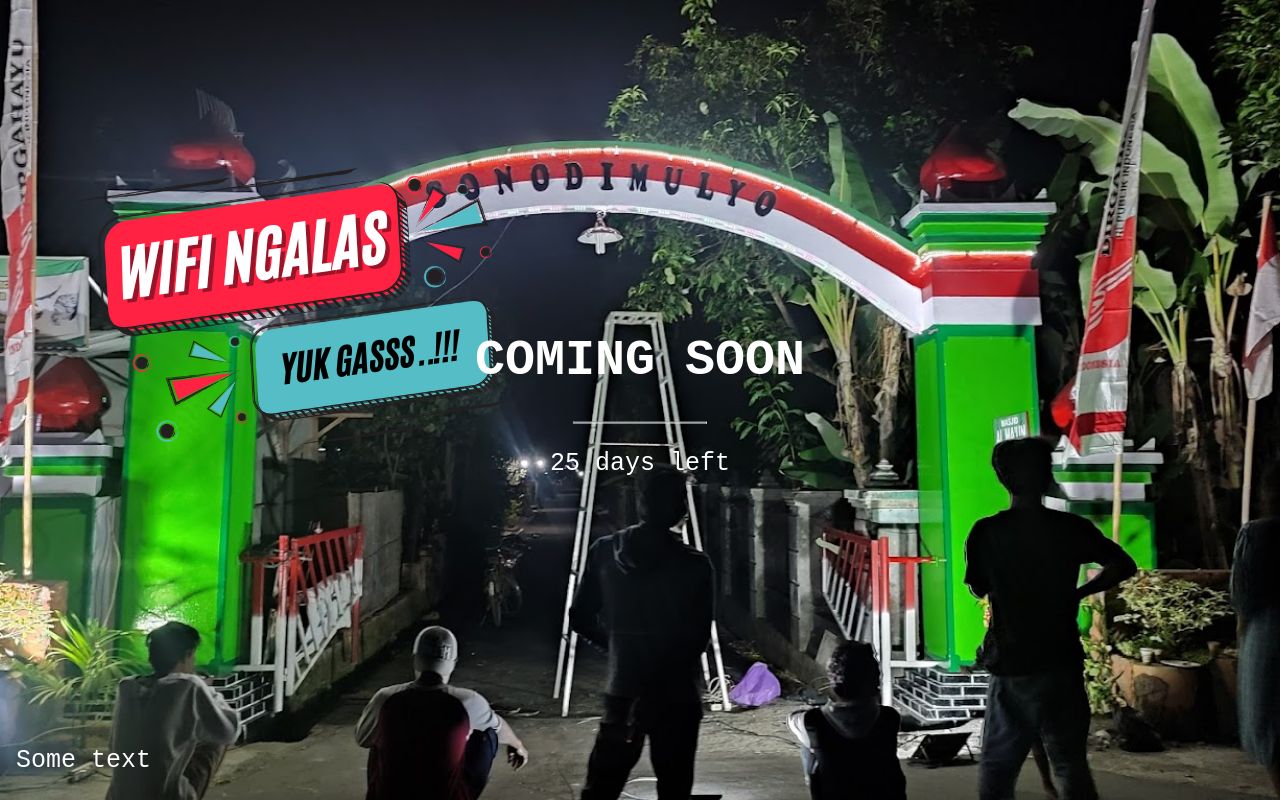
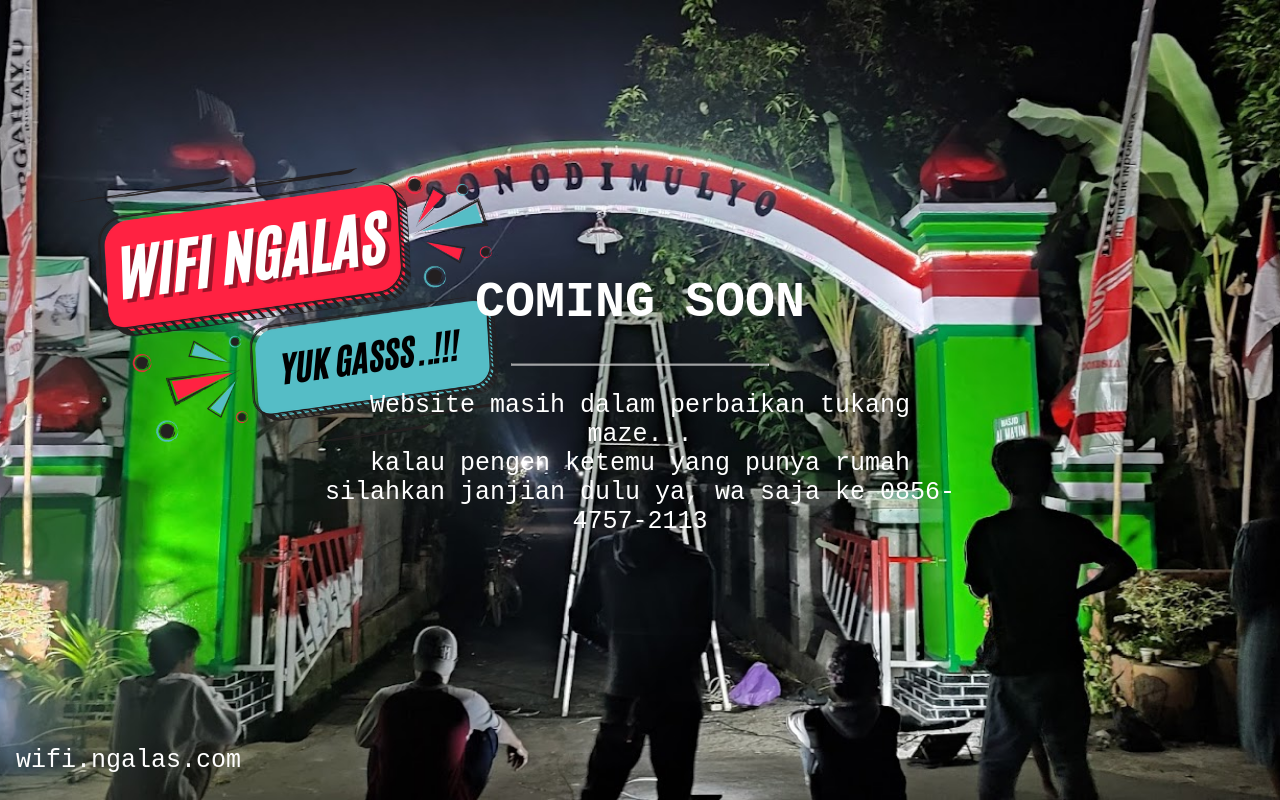
Before and after one commit to wifingalas/wifingalas.github.io, a plain HTML site: page index.html in a window 1280 px wide. Drawn offline with Linux system fonts and the light colour scheme.

Commit message:
Update index.html

```diff
--- a/index.html
+++ b/index.html
@@ -53,10 +53,12 @@ hr {
   <div class="middle">
     <h1>COMING SOON</h1>
     <hr>
-    <p>25 days left</p>
+    <p>Website masih dalam perbaikan tukang maze...<br>
+      kalau pengen ketemu yang punya rumah silahkan janjian dulu ya, wa saja ke 0856-4757-2113
+    </p>
   </div>
   <div class="bottomleft">
-    <p>Some text</p>
+    <p>wifi.ngalas.com</p>
   </div>
 </div>
 
```
